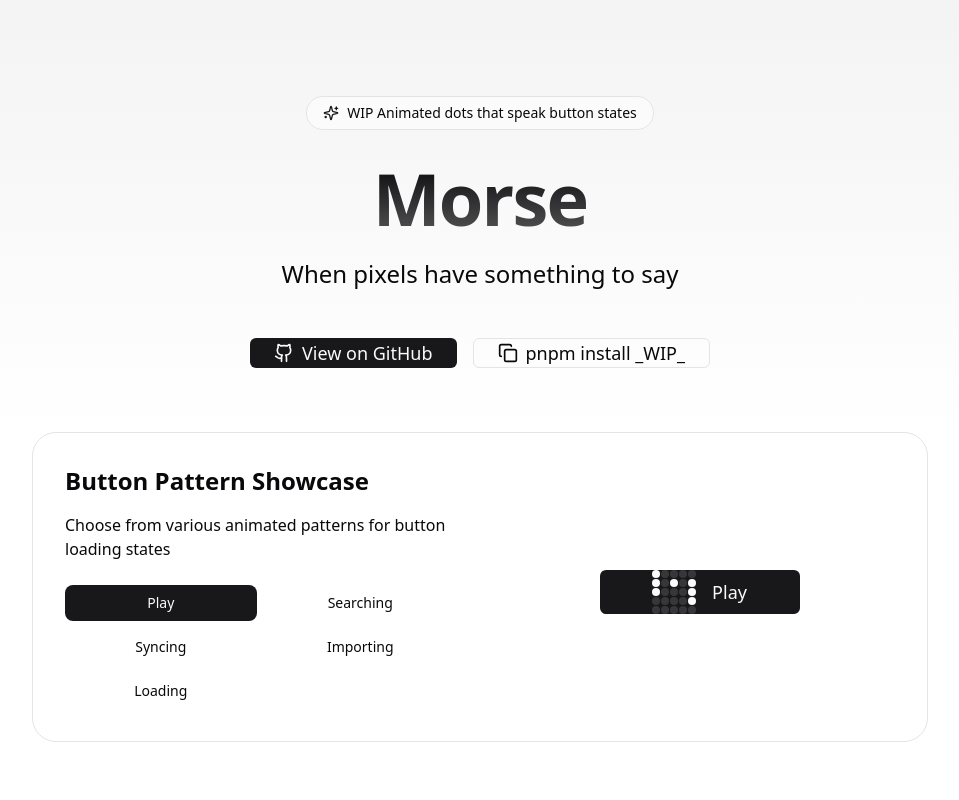
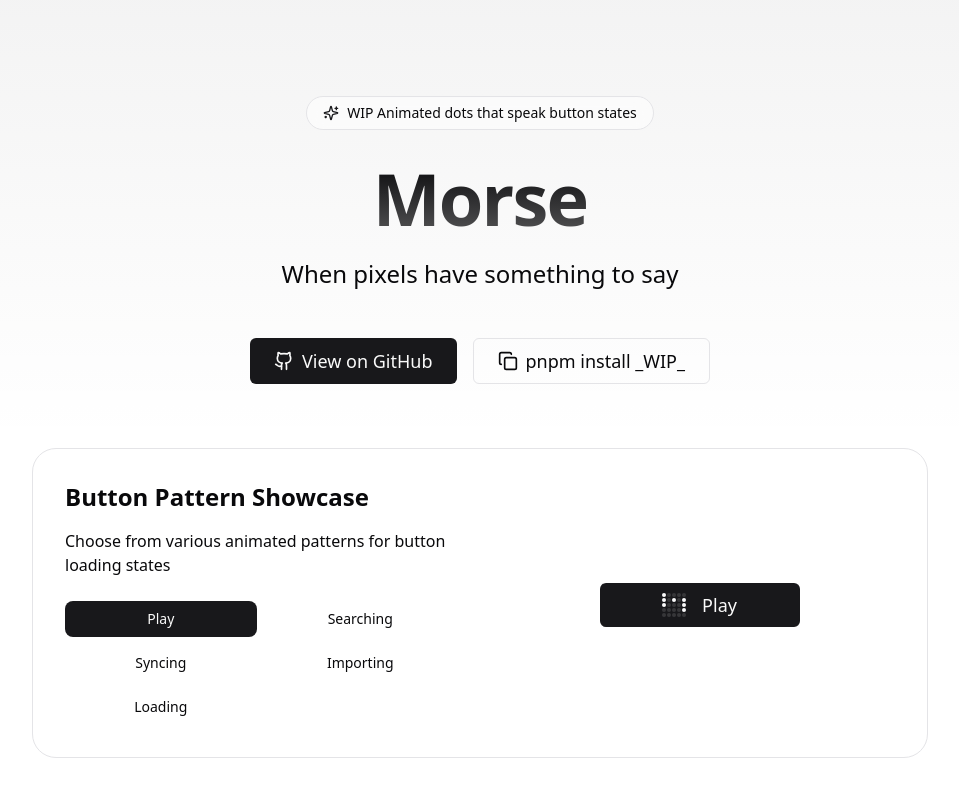
Before and after one commit to berezovyy/morse, a Next.js app: page / in a window 1280 px wide. Shown: the top 800 px of the page, without its empty margins (160-1119 px from the left). Built offline with nearby package versions, Linux system fonts and the light colour scheme.

Commit message:
💄 style: improve MorseButton styling and formatting

```diff
--- a/components/MorseButton/MorseButton.tsx
+++ b/components/MorseButton/MorseButton.tsx
@@ -4,10 +4,16 @@ import React, { forwardRef, ButtonHTMLAttributes, useMemo } from 'react'
 import { cn } from '@/lib/utils'
 import { MorsePixelGrid } from '../MorsePixelGrid'
 import { Pattern, ButtonStatus, ButtonVariant, ButtonSize } from '@/lib/types'
-import { BUTTON_SIZES, BUTTON_VARIANTS, ANIMATION_TIMING, DEFAULT_COLOR_SCHEME } from '@/lib/constants'
+import {
+  BUTTON_SIZES,
+  BUTTON_VARIANTS,
+  ANIMATION_TIMING,
+  DEFAULT_COLOR_SCHEME,
+} from '@/lib/constants'
 import * as patterns from './patterns'
 
-export interface MorseButtonProps extends ButtonHTMLAttributes<HTMLButtonElement> {
+export interface MorseButtonProps
+  extends ButtonHTMLAttributes<HTMLButtonElement> {
   status?: ButtonStatus
   variant?: ButtonVariant
   size?: ButtonSize
@@ -46,22 +52,26 @@ export const MorseButton = forwardRef<HTMLButtonElement, MorseButtonProps>(
     const currentStatus = disabled ? 'disabled' : status
 
     const patterns = useMemo(() => {
-      return customPattern || statusPatterns[currentStatus]();
-    }, [customPattern, currentStatus]);
+      return customPattern || statusPatterns[currentStatus]()
+    }, [customPattern, currentStatus])
 
     const showMorse = useMemo(() => {
-      return alwaysShowMorse || currentStatus !== 'idle' || (showMorseOnHover && isHovered);
-    }, [alwaysShowMorse, currentStatus, showMorseOnHover, isHovered]);
+      return (
+        alwaysShowMorse ||
+        currentStatus !== 'idle' ||
+        (showMorseOnHover && isHovered)
+      )
+    }, [alwaysShowMorse, currentStatus, showMorseOnHover, isHovered])
 
     const isAnimating = useMemo(() => {
-      return ['loading', 'importing', 'searching'].includes(currentStatus);
-    }, [currentStatus]);
+      return ['loading', 'importing', 'searching'].includes(currentStatus)
+    }, [currentStatus])
 
     return (
       <button
         ref={ref}
         className={cn(
-          'inline-flex items-center justify-center rounded-md font-medium transition-colors',
+          'inline-flex items-center justify-center rounded-md font-medium transition-colors p-2',
           'focus-visible:outline-none focus-visible:ring-2 focus-visible:ring-ring focus-visible:ring-offset-2',
           'disabled:pointer-events-none disabled:opacity-50',
           BUTTON_SIZES[size].class,
@@ -77,8 +87,10 @@ export const MorseButton = forwardRef<HTMLButtonElement, MorseButtonProps>(
           <MorsePixelGrid
             patterns={patterns}
             gridSize={5}
-            pixelSize="xs"
-            tempo={isAnimating ? ANIMATION_TIMING.FAST : ANIMATION_TIMING.NORMAL}
+            pixelSize="2xs"
+            tempo={
+              isAnimating ? ANIMATION_TIMING.FAST : ANIMATION_TIMING.NORMAL
+            }
             iterations={isAnimating ? 'infinite' : 1}
             active={true}
             animationPreset="fade"
```
Also changed, not shown: app/page.tsx (+7 -6 lines).
